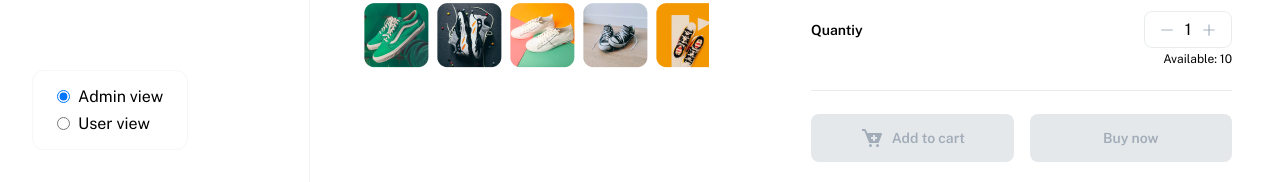
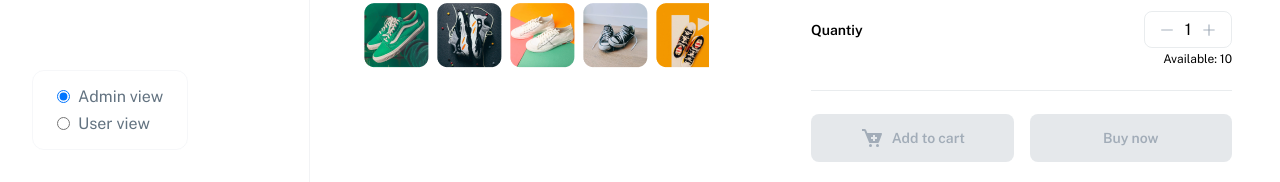
Before and after one commit to hajarakotozafy/blog, a React (Vite) app: page /product/details in a window 1280 px wide. Shown: the part 618-800 px from the top of the page. Built offline with nearby package versions, Linux system fonts and the light colour scheme.

Commit message:
feat: add role switcher dark mode style

```diff
--- a/src/components/RoleSwitcher/RoleSwitcher.scss
+++ b/src/components/RoleSwitcher/RoleSwitcher.scss
@@ -8,7 +8,7 @@
 	padding: 16px 24px;
 	border-radius: 12px;
 	@include themed {
-		background: t('background-color');
+		background: t('article-card-bg');
 	}
 	z-index: 99999999999;
 	form{
@@ -22,7 +22,7 @@
 				background-color : transparent;
 				cursor: pointer;
 				@include themed {
-					color: t('text');
+					color: t('text-gray');
 				}
 			}
 		}
```
